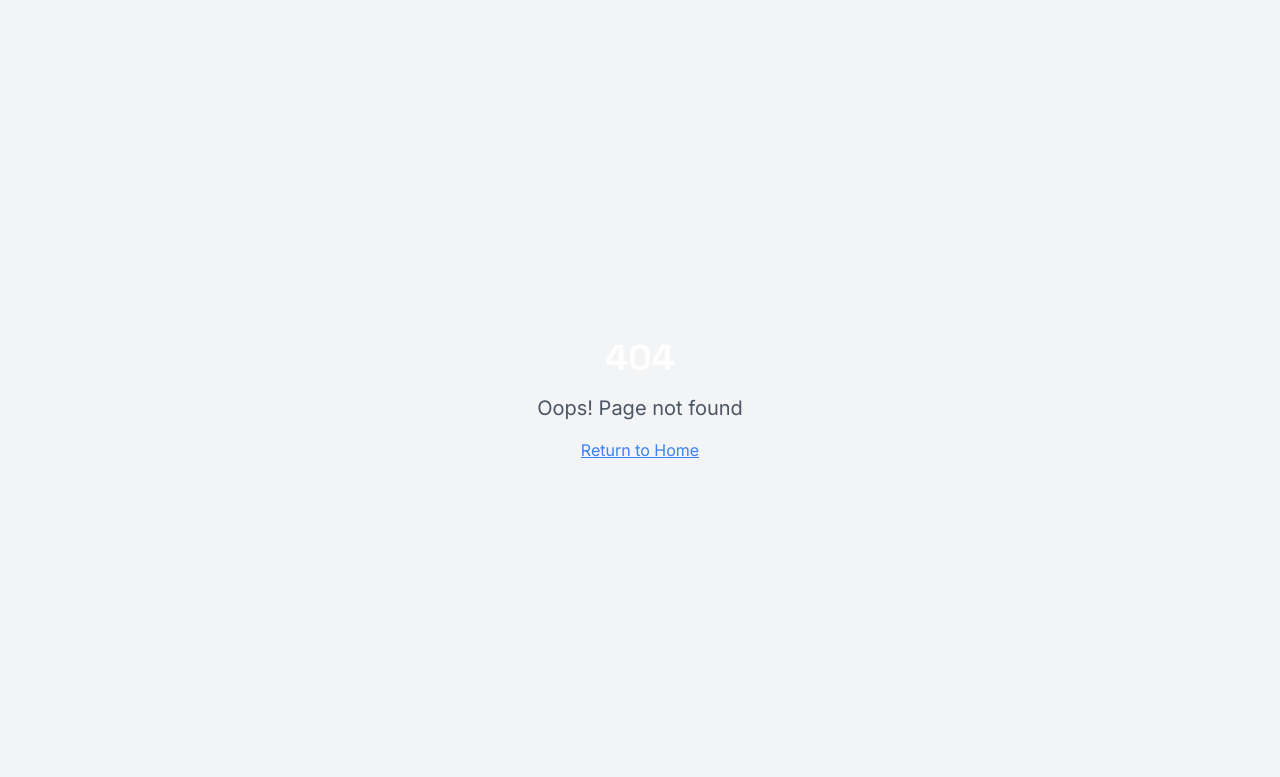
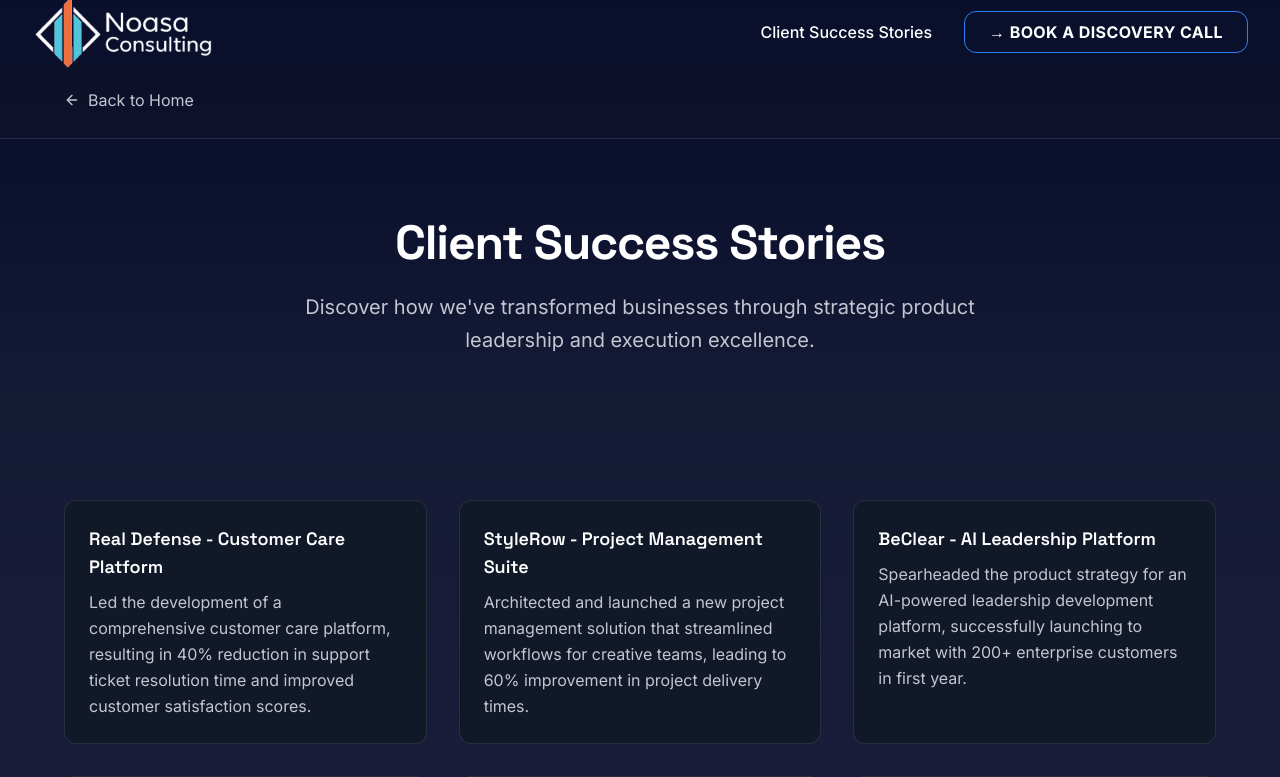
Before and after one commit to teejay73/noasa-consulting-launchpad, a React (Vite) app: page /client-success-stories in a window 1280 px wide. Before the commit this address had no page. Shown: the top 777 px of the page. Built offline with nearby package versions, Linux system fonts and the light colour scheme.

Commit message:
Update page title and CTA
Updates the page title from "Example Client Work" to "Client Success Stories" and modifies the click-through CTA copy to reflect this change.

```diff
--- a/src/App.tsx
+++ b/src/App.tsx
@@ -18,7 +18,7 @@ const App = () => (
       <BrowserRouter>
         <Routes>
           <Route path="/" element={<Index />} />
-          <Route path="/example-clients" element={<ExampleClients />} />
+          <Route path="/client-success-stories" element={<ExampleClients />} />
           {/* ADD ALL CUSTOM ROUTES ABOVE THE CATCH-ALL "*" ROUTE */}
           <Route path="*" element={<NotFound />} />
         </Routes>
--- a/src/components/Header.tsx
+++ b/src/components/Header.tsx
@@ -34,10 +34,10 @@ const Header = () => {
           {/* Desktop Navigation */}
           <div className="hidden md:flex items-center space-x-8">
             <Link
-              to="/example-clients"
+              to="/client-success-stories"
               className="text-white hover:text-techBlue-light font-medium transition-all duration-300 relative group"
             >
-              Example Clients
+              Client Success Stories
               <span className="absolute bottom-0 left-0 w-0 h-0.5 bg-techBlue-light transition-all duration-300 group-hover:w-full"></span>
             </Link>
             <a
@@ -63,11 +63,11 @@ const Header = () => {
         {isMenuOpen && (
           <div className="md:hidden absolute top-16 left-0 right-0 bg-deepNavy backdrop-blur-sm border-b border-white/10 px-4 py-6 space-y-4 animate-slide-in-right">
             <Link
-              to="/example-clients"
+              to="/client-success-stories"
               onClick={() => setIsMenuOpen(false)}
               className="block text-white hover:text-techBlue-light font-medium transition-all duration-300 py-2"
             >
-              Example Clients
+              Client Success Stories
             </Link>
             <a
               href="https://calendly.com/teejayt73/30min"
--- a/src/pages/ExampleClients.tsx
+++ b/src/pages/ExampleClients.tsx
@@ -31,10 +31,10 @@ const ExampleClients = () => {
           <FadeInSection>
             <div className="max-w-4xl mx-auto text-center">
               <h1 className="font-grotesk font-bold text-4xl md:text-5xl tracking-tight mb-6 text-white">
-                Example Client Work
+                Client Success Stories
               </h1>
               <p className="text-xl text-techGray-light leading-relaxed max-w-3xl mx-auto">
-                Real projects, real results. Here's how we've helped companies accelerate their product strategy and execution.
+                Discover how we've transformed businesses through strategic product leadership and execution excellence.
               </p>
             </div>
           </FadeInSection>
```
